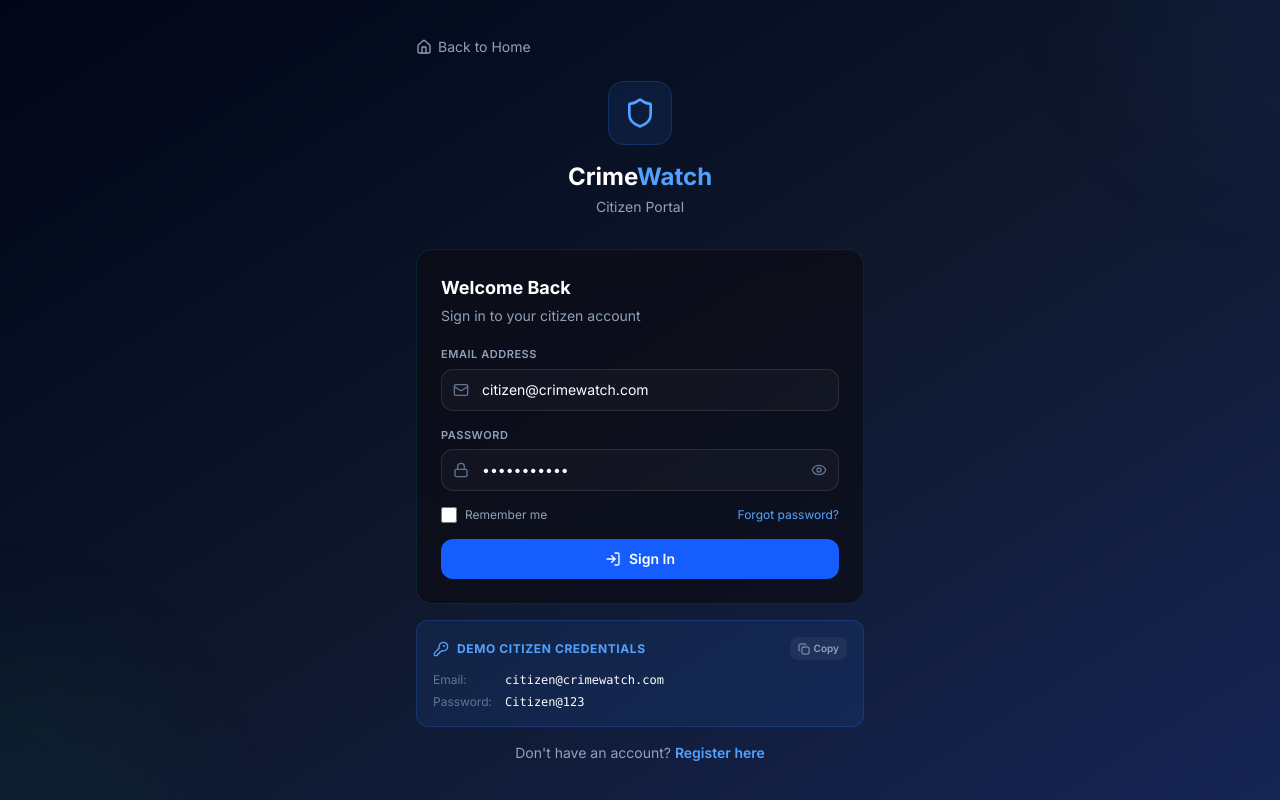
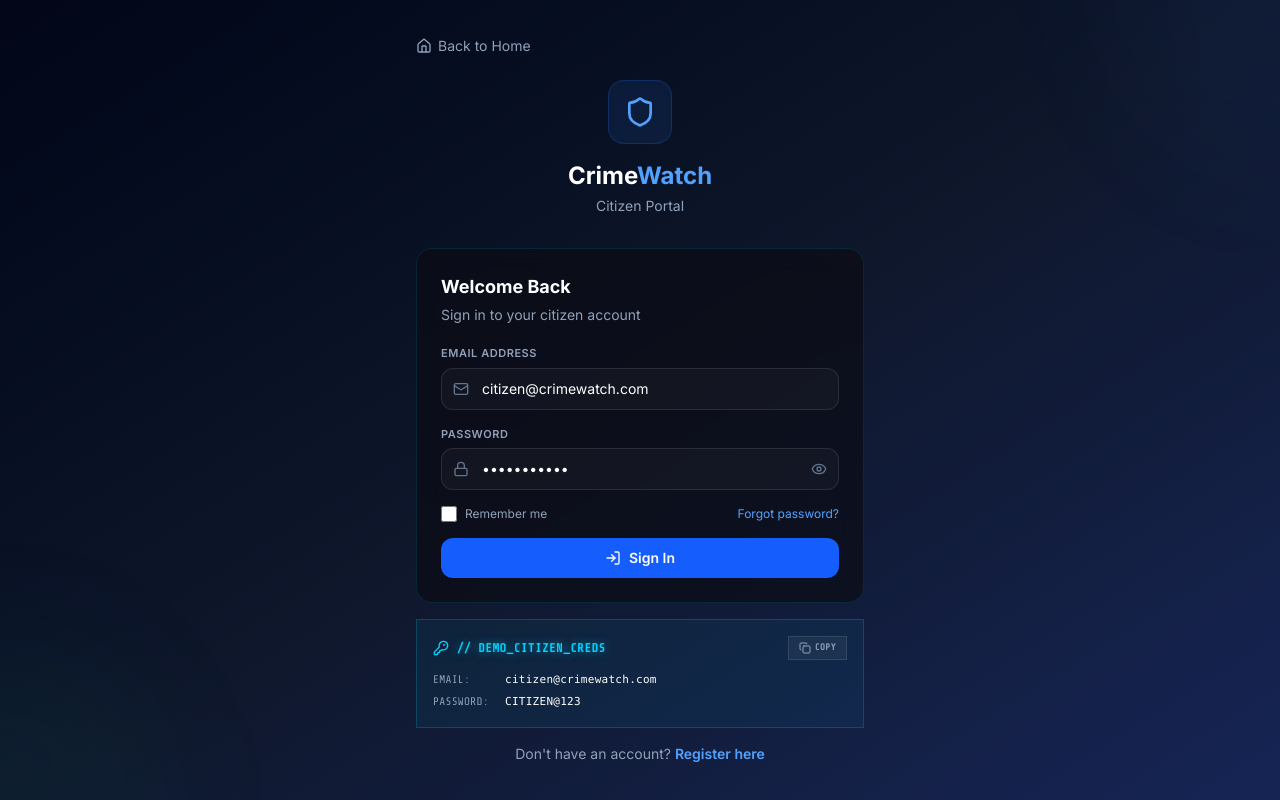
Before and after one commit to Innerkidd/CrimeWatch, a React (Vite) app in the folder frontend/: page /login in a window 1280 px wide. Built offline with nearby package versions, Linux system fonts and the light colour scheme; no server answers.

Commit message:
feat(auth): style DemoCredentialsCard component to match Cyberpunk HUD theme

```diff
--- a/frontend/src/features/auth/components/DemoCredentialsCard.tsx
+++ b/frontend/src/features/auth/components/DemoCredentialsCard.tsx
@@ -8,9 +8,9 @@ interface DemoCredentialsCardProps {
 }
 
 const roleConfig = {
-  citizen: { label: 'Citizen', color: 'text-blue-400', bg: 'bg-blue-500/10', border: 'border-blue-500/20' },
-  police: { label: 'Police', color: 'text-amber-400', bg: 'bg-amber-500/10', border: 'border-amber-500/20' },
-  admin: { label: 'Admin', color: 'text-red-400', bg: 'bg-red-500/10', border: 'border-red-500/20' },
+  citizen: { label: 'Citizen', color: 'text-cyber-cyan glow-cyan', bg: 'bg-cyber-cyan/5', border: 'border-cyber-cyan/20' },
+  police: { label: 'Police', color: 'text-cyber-yellow glow-yellow', bg: 'bg-cyber-yellow/5', border: 'border-cyber-yellow/20' },
+  admin: { label: 'Admin', color: 'text-cyber-pink glow-pink', bg: 'bg-cyber-pink/5', border: 'border-cyber-pink/20' },
 };
 
 export const DemoCredentialsCard = ({ role }: DemoCredentialsCardProps) => {
@@ -30,23 +30,23 @@ export const DemoCredentialsCard = ({ role }: DemoCredentialsCardProps) => {
       initial={{ opacity: 0, y: 10 }}
       animate={{ opacity: 1, y: 0 }}
       transition={{ delay: 0.5 }}
-      className={`rounded-xl border ${config.border} ${config.bg} p-4`}
+      className={`rounded-none border ${config.border} ${config.bg} p-4 font-tech relative`}
     >
       <div className="flex items-center justify-between mb-3">
         <div className="flex items-center gap-2">
           <KeyRound className={`w-4 h-4 ${config.color}`} />
           <span className={`text-xs font-bold uppercase tracking-wider ${config.color}`}>
-            Demo {config.label} Credentials
+            // DEMO_{config.label.toUpperCase()}_CREDS
           </span>
         </div>
         <button
           onClick={handleCopy}
-          className="flex items-center gap-1 px-2 py-1 rounded-lg text-[10px] font-semibold text-slate-400 hover:text-white bg-white/5 hover:bg-white/10 transition-all"
+          className="flex items-center gap-1 px-2.5 py-1 rounded-none text-[9px] font-bold text-slate-400 hover:text-white bg-white/5 border border-white/10 hover:border-cyber-cyan/35 transition-all cursor-pointer uppercase tracking-wider"
         >
           {copied ? (
             <>
-              <Check className="w-3 h-3 text-emerald-400" />
-              Copied!
+              <Check className="w-3 h-3 text-cyber-green glow-green animate-pulse" />
+              Copied
             </>
           ) : (
             <>
@@ -57,13 +57,13 @@ export const DemoCredentialsCard = ({ role }: DemoCredentialsCardProps) => {
         </button>
       </div>
 
-      <div className="space-y-1.5 text-xs">
+      <div className="space-y-1.5 text-[11px] uppercase tracking-wide">
         <div className="flex items-center gap-2">
-          <span className="text-slate-500 w-16">Email:</span>
-          <span className="text-white font-mono">{creds.email}</span>
+          <span className="text-slate-400 w-16">EMAIL:</span>
+          <span className="text-white font-mono lowercase">{creds.email}</span>
         </div>
         <div className="flex items-center gap-2">
-          <span className="text-slate-500 w-16">Password:</span>
+          <span className="text-slate-400 w-16">PASSWORD:</span>
           <span className="text-white font-mono">{creds.password}</span>
         </div>
       </div>
```
